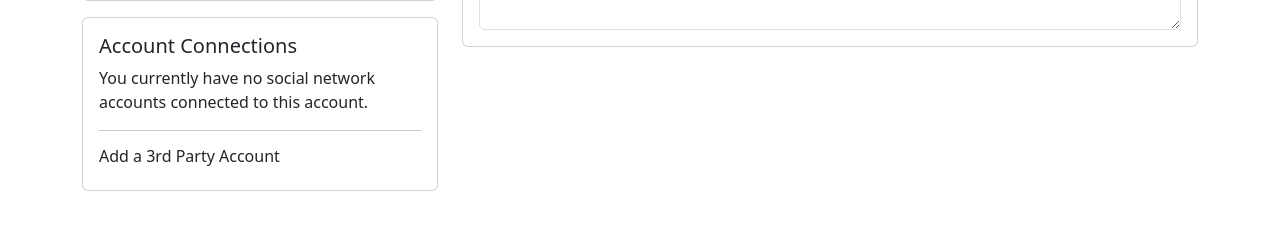
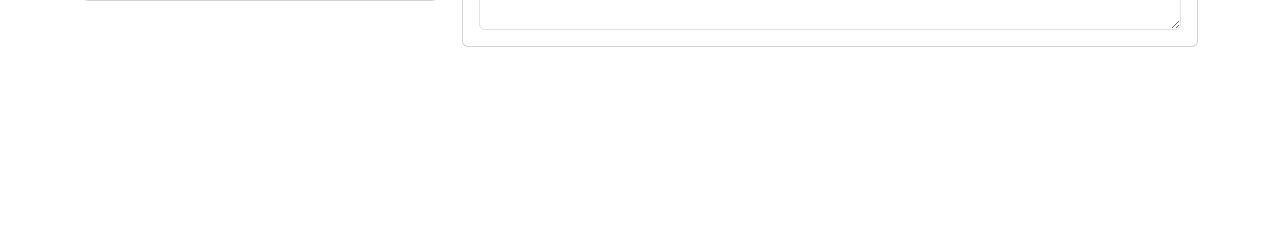
Before and after one commit to ArshGoel/URL_Shortner, a Django app: page /auth/profile in a window 1280 px wide. Shown: the part 301-531 px from the top of the page. Run offline with Django 5.2, Linux system fonts and the light colour scheme.

Commit message:
Initial commit

```diff
--- a/Accounts/templates/profile.html
+++ b/Accounts/templates/profile.html
@@ -1,63 +1,23 @@
 {% extends "base.html" %}
 {% load static %}
-{% load i18n %}
-{% block title %}Profile | URL Shortener{% endblock title %}
+{% block title %}Profile | Url Shortner{% endblock title %}
 {% block profileactive %}active{% endblock profileactive %}
 {% block content %}
 
 <div class="container">
     <div class="row">
-    <!-- Left Side: Profile Card -->
       <div class="col-md-4">
         <div class="card mb-3">
           <div class="card-body">
             <div class="text-center">
-            <img src="{% static 'img/picture.jpeg' %}" alt="Profile Image" class="rounded-circle" style="width: 100px; height: 100px;">
+              <img src="{% static "img/picture.jpeg" %}" alt="Profile Image" class="rounded-circle" style="width: 100px; height: 100px;">
             </div>
             <h5 class="card-title">Username: {{ request.user.username }}</h5>
             <p class="card-text">Email: {{ request.user.email }}</p>
             <p class="card-text">Joined: {{ request.user.date_joined }}</p>
           </div>
         </div>
-
-      <!-- Social Account Connections -->
-      <div class="card mb-3">
-        <div class="card-body">
-          <h5 class="card-title">{% trans "Account Connections" %}</h5>
-
-          {% if form.accounts %}
-            <p>{% blocktrans %}You can sign in to your account using any of the following third party accounts:{% endblocktrans %}</p>
-            <form method="post" action="{% url 'socialaccount_connections' %}">
-              {% csrf_token %}
-              <fieldset>
-                {% for base_account in form.accounts %}
-                  {% with base_account.get_provider_account as account %}
-                  <div>
-                    <label for="id_account_{{ base_account.id }}">
-                      <input id="id_account_{{ base_account.id }}" type="radio" name="account" value="{{ base_account.id }}"/>
-                      <span class="socialaccount_provider {{ base_account.provider }} {{ account.get_brand.id }}">{{ account.get_brand.name }}</span>
-                      -> {{ account }}
-                    </label>
       </div>
-                  {% endwith %}
-                {% endfor %}
-                <button class="btn btn-danger btn-sm mt-2" type="submit">{% trans 'Remove' %}</button>
-              </fieldset>
-            </form>
-          {% else %}
-            <p>{% trans 'You currently have no social network accounts connected to this account.' %}</p>
-          {% endif %}
-
-          <hr>
-          <h6>{% trans 'Add a 3rd Party Account' %}</h6>
-          <div class="socialaccount_providers">
-            {% include "socialaccount/snippets/provider_list.html" with process="connect" %}
-          </div>
-        </div>
-      </div>
-    </div>
-
-    <!-- Right Side: Profile Details -->
       <div class="col-md-8">
         <div class="card mb-3">
           <div class="card-body">
@@ -81,5 +41,4 @@
       </div>
     </div>
   </div>
-
 {% endblock content %}
```
Lines whose indentation alone changed are shown as unchanged.
